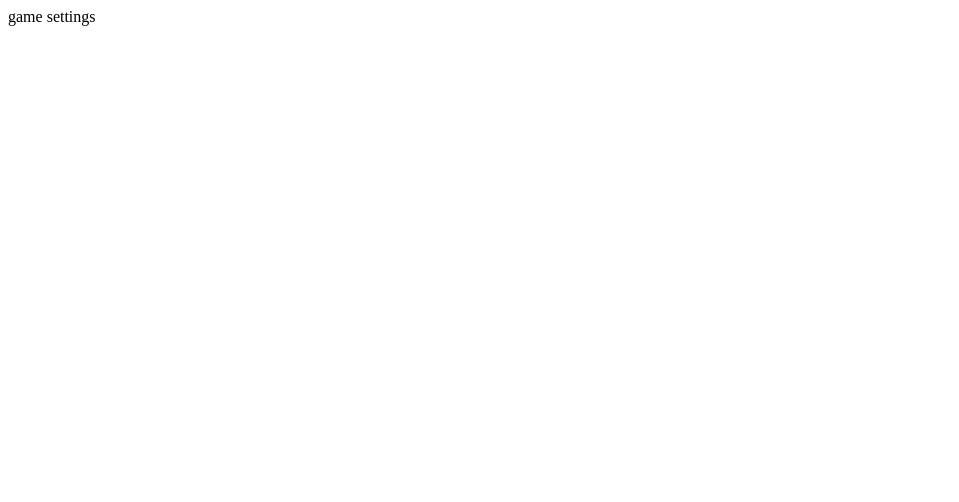
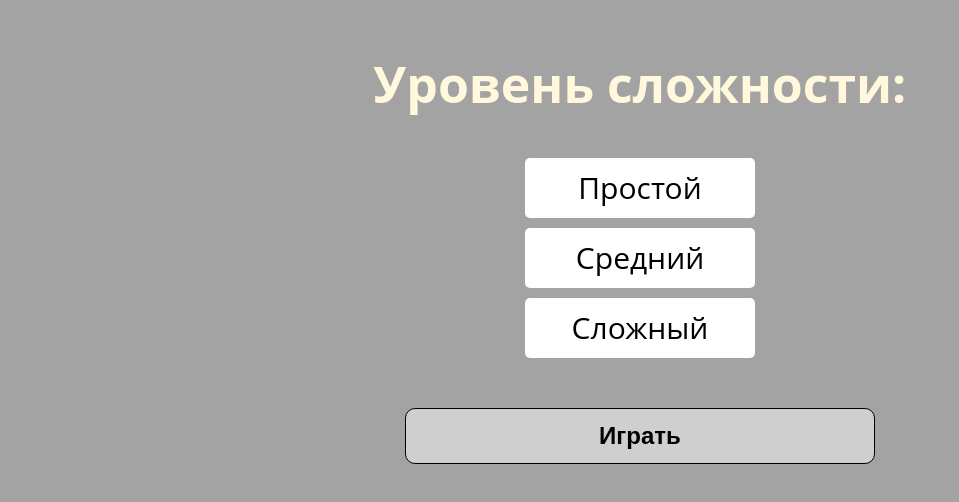
Before and after one commit to metanol596/minesweeper, a React (Create React App) app: page / in a window 1280 px wide. Shown: the top 502 px of the page, without its empty margins (0-959 px from the left). Built offline with nearby package versions, Linux system fonts and the light colour scheme.

Commit message:
add GameSettings layout

```diff
--- /dev/null
+++ b/src/index.css
@@ -0,0 +1,21 @@
+body {
+  margin: 0;
+  font-family: 'Open Sans', sans-serif;
+  background-color: #a4a3a3;
+}
+
+h1,
+h2,
+h3,
+h4,
+h5,
+h6,
+p {
+  margin: 0;
+}
+
+ul {
+  list-style: none;
+  padding: 0;
+  margin: 0;
+}
--- a/src/index.tsx
+++ b/src/index.tsx
@@ -1,6 +1,9 @@
 import React from 'react';
 import ReactDOM from 'react-dom/client';
+
 import App from './App';
+
+import './index.css';
 
 const root = ReactDOM.createRoot(document.getElementById('root') as HTMLElement);
 root.render(
--- a/src/pages/GameSettings/GameSettings.tsx
+++ b/src/pages/GameSettings/GameSettings.tsx
@@ -1,5 +1,29 @@
+import { useState } from 'react';
+
+import s from './gameSettings.module.css';
+
+const GAME_LEVELS = [
+  { level: 'Простой', cells: '8x8', time: '10min' },
+  { level: 'Средний', cells: '16x16', time: '40min' },
+  { level: 'Сложный', cells: '32x16', time: '100min' },
+];
+
 function GameSettings() {
-  return <div>game settings</div>;
+  const [currentLevel, setCurrentLevel] = useState<string>();
+
+  return (
+    <section className={s.settings}>
+      <h1 className={s.heading}>Уровень сложности:</h1>
+      <ul className={s.list}>
+        {GAME_LEVELS.map((item) => (
+          <li key={item.level} className={s.item}>
+            {item.level}
+          </li>
+        ))}
+      </ul>
+      <button className={s.button}>Играть</button>
+    </section>
+  );
 }
 
 export default GameSettings;
--- a/src/pages/GameSettings/gameSettings.module.css
+++ b/src/pages/GameSettings/gameSettings.module.css
@@ -0,0 +1,50 @@
+.settings {
+  text-align: center;
+  padding: 50px;
+  color: #fff8dc;
+}
+
+.heading {
+  margin-bottom: 40px;
+  font-size: 50px;
+}
+
+.list {
+  display: flex;
+  justify-content: center;
+  align-items: center;
+  flex-direction: column;
+  margin-bottom: 40px;
+  font-size: 30px;
+  line-height: 100%;
+}
+
+.item {
+  margin-bottom: 10px;
+  width: 200px;
+  padding: 15px;
+  border-radius: 5px;
+  color: #000000;
+  background-color: #ffffff;
+  cursor: pointer;
+}
+
+.item:hover {
+  box-shadow: 5px 5px #000000;
+}
+
+.button {
+  width: 470px;
+  padding: 15px;
+  border-radius: 10px;
+  border: 1px solid #000000;
+  cursor: pointer;
+  font-weight: bold;
+  font-size: 24px;
+  line-height: 100%;
+  background-color: #cfcfcf;
+}
+
+.button:hover {
+  background-color: #d2d2d2;
+}
```
